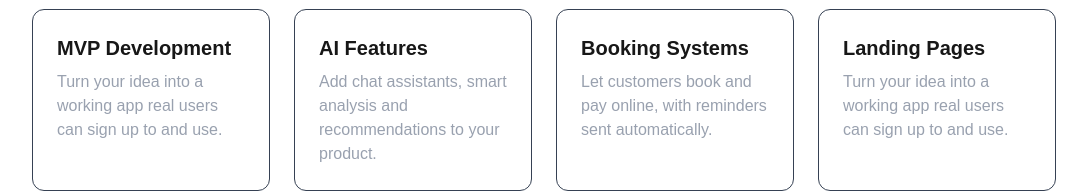
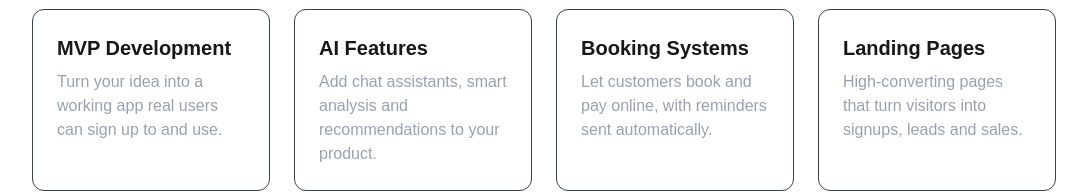
Before and after one commit to profadeps2-arch/my-first-app, a Next.js app: page / in a window 1280 px wide. Shown: the part 299-492 px from the top of the page, without its empty margins (96-1183 px from the left). Built offline with nearby package versions, Linux system fonts and the light colour scheme.

Commit message:
landing page copy and rounded cards

```diff
--- a/app/page.tsx
+++ b/app/page.tsx
@@ -36,7 +36,7 @@ export default function Home() {
         />
         <ServiceCard
           title="Landing Pages"
-          description="Turn your idea into a working app real users can sign up to and use."
+          description="High-converting pages that turn visitors into signups, leads and sales."
         />
       </section>
     </main>
```
